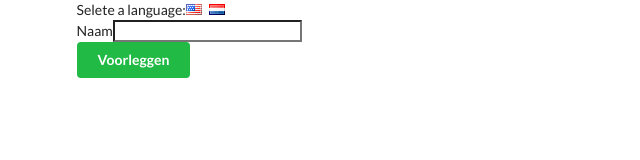
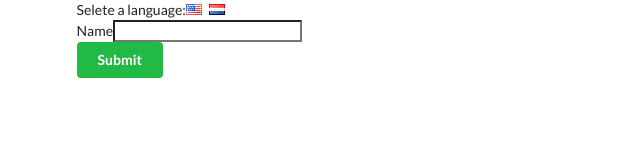
Before and after one commit to rowaxl/translate, a React app: page / in a window 1280 px wide. Shown: the top 160 px of the page, without its empty margins (0-640 px from the left). Built offline with nearby package versions, Linux system fonts and the light colour scheme.

Commit message:
update button and field

```diff
--- a/src/components/Button.js
+++ b/src/components/Button.js
@@ -4,7 +4,7 @@ import ColorContext from '../contexts/ColorContext';
 
 class Button extends React.Component {
     renderSubmit = value => {
-        return value === 'english' ? 'Submit' : 'Voorleggen';
+        return value.language === 'english' ? 'Submit' : 'Voorleggen';
     }
 
     renderButton = color => {
--- a/src/components/Field.js
+++ b/src/components/Field.js
@@ -3,7 +3,7 @@ import LanguageContext from '../contexts/LanguageContext';
 
 class Field extends React.Component {
     renderLabel = value => {
-        return value === 'english' ? 'Name' : 'Naam';
+        return value.language === 'english' ? 'Name' : 'Naam';
     }
 
     render() {
```
